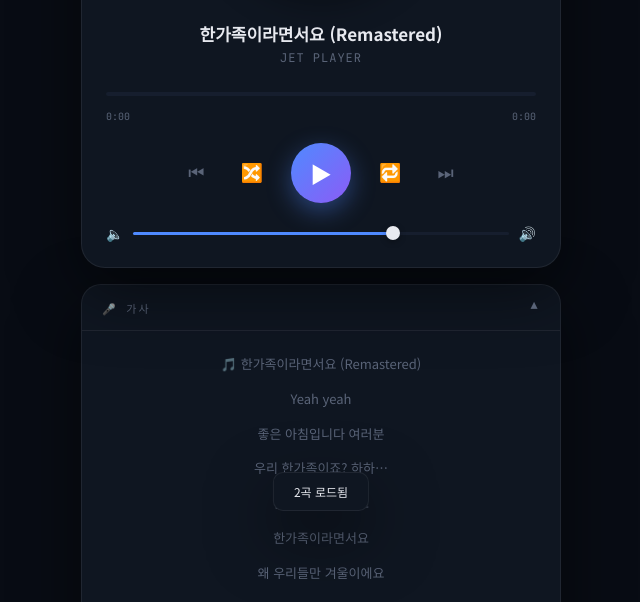
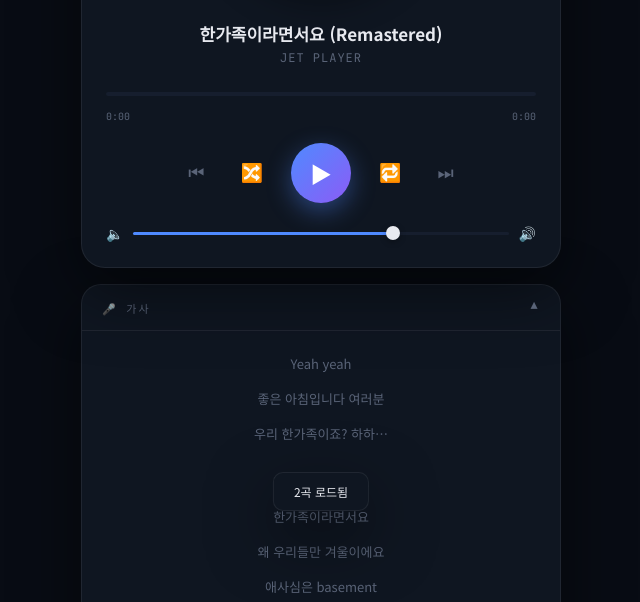
Before and after one commit to jetseo/jet-player, a plain HTML site: page index.html in a window 1280 px wide. Shown: the part 345-947 px from the top of the page, without its empty margins (319-959 px from the left). Drawn offline with Linux system fonts and the light colour scheme.

Commit message:
근본수정: lyricsDB가 toggleRepeat 안에 끼어들던 버그 완전 해결

```diff
--- a/index.html
+++ b/index.html
@@ -642,77 +642,186 @@ input[type=range].vol::-webkit-slider-thumb {
 
 <audio id="audio"></audio>
 
-<script>
-
-const lyricsDB = {
+<script>const lyricsDB = {
   "한가족이라면서요 (Remastered)": [
-    { t: 0,   line: "🎵 한가족이라면서요 (Remastered)" },
-    { t: 3,   line: "Yeah yeah" },
-    { t: 5,   line: "좋은 아침입니다 여러분" },
-    { t: 9,   line: "우리 한가족이죠? 하하…" },
-    { t: 15,  line: "한가족이라면서요" },
-    { t: 19,  line: "한가족이라면서요" },
-    { t: 23,  line: "왜 우리들만 겨울이에요" },
-    { t: 28,  line: "애사심은 basement" },
-    { t: 32,  line: "down down down" },
-    { t: 35,  line: "근데 아래층이 또 있네" },
-    { t: 42,  line: "엘리베이터 거울 속" },
-    { t: 45,  line: "내 표정은 매일 월요일 같네" },
-    { t: 49,  line: "에이 타워 복도엔 웃음소리 가득" },
-    { t: 53,  line: "근데 우리 쪽 공긴 아직 차갑네" },
-    { t: 57,  line: "같은 로고 달고 출근" },
-    { t: 60,  line: "같은 카드 찍고 야근" },
-    { t: 63,  line: "같은 건물 불빛 아래" },
-    { t: 66,  line: "왜 체감 온도는 다를까 매번" },
-    { t: 71,  line: '"다 함께 갑시다" 말은 참 따뜻해' },
-    { t: 76,  line: "근데 봄바람은 늘 저쪽 자리에서만 부네" },
-    { t: 82,  line: "누군 꽃다발 사진 올리고" },
-    { t: 86,  line: "나는 조용히 편의점 가지" },
-    { t: 90,  line: "우린 그냥 모니터 밝기만" },
-    { t: 93,  line: "괜히 한 칸 더 올리지" },
-    { t: 98,  line: "웃으면서 듣긴 했는데" },
-    { t: 102, line: "살짝 목이 메이더라… 하하" },
-    { t: 108, line: "한가족이라면서요" },
-    { t: 112, line: "왜 우리만 겨울이에요" },
-    { t: 117, line: "하하 괜찮아요 원래 기대하면 피곤해요" },
-    { t: 123, line: "애사심은 basement down down down" },
-    { t: 130, line: "근데 아래층이 또 있네 what?" },
-    { t: 138, line: "회의실 공기는 오늘도 무거워" },
-    { t: 142, line: "근데 대답은 늘 가벼워" },
-    { t: 146, line: '"적자입니다" 이 말도 이제 bgm 수준' },
-    { t: 151, line: "우리 대장님은 오늘도 silence" },
-    { t: 155, line: "예전엔 사람 얘길 참 자주 했었지" },
-    { t: 160, line: "근데 요즘 우린 서로 얼굴 볼 시간도 없네" },
-    { t: 166, line: "이름 대신 숫자들만 남아서 더 조용해졌네" },
-    { t: 172, line: "근데 웃긴 건 나는 남아있단 거" },
-    { t: 176, line: "쉽게 못 떠난단 거" },
-    { t: 179, line: "아마 여기엔 아직도 진심 같은 게 남았나 봐" },
-    { t: 186, line: "Late night 편의점 앞 캔맥주 하나 손에 들고" },
-    { t: 192, line: '"야 그래도 우린 멋진 일 하잖아."' },
-    { t: 196, line: "그 말에 다들 조용히 웃네" },
-    { t: 202, line: "올해도 버텨 또 버텨 웃어 또 웃어" },
-    { t: 206, line: "회의실 공기 눈치 경쟁 표정 management" },
-    { t: 210, line: "성과보다 중요한 messaging" },
-    { t: 214, line: '"조금만 더" "다 같이 가" 그 말만 반복되는 drama' },
-    { t: 220, line: "누군 celebrate 누군 stay late" },
-    { t: 224, line: "야근 후 편의점 microwave" },
-    { t: 228, line: "이직 상상만 수백 번째인데 이상하게 아직 여기 alive" },
-    { t: 235, line: "애사심은 땅에 떨어져" },
-    { t: 239, line: "근데 지하실이 있을 줄 몰랐지" },
-    { t: 244, line: "우린 아직도 카드 찍고 웃는데" },
-    { t: 248, line: "마음은 벌써 이직 몇 번 했지" },
-    { t: 253, line: "Still here still working still smiling somehow" },
-    { t: 260, line: "한가족이라면서요" },
-    { t: 264, line: "왜 우리만 겨울이에요" },
-    { t: 269, line: "언젠가는 우리도 봄이 오겠죠" },
-    { t: 275, line: "애사심은 basement 근데 우린 아직 살아있네" },
-    { t: 282, line: "La la la 오늘도 버텨낸 우리" },
-    { t: 287, line: "La la la 생각보다 꽤 멋있더라" },
-    { t: 294, line: "같은 로고 아래 같은 꿈을 믿던 시절이 있었지만" },
-    { t: 300, line: "지금은 다른 계절을 살고 있지만" },
-    { t: 305, line: "그래도 뭐 우린 아직 안 끝났잖아 🎵" },
+    { t: 0, line: "Yeah yeah" },
+    { t: 0, line: "좋은 아침입니다 여러분" },
+    { t: 0, line: "우리 한가족이죠? 하하…" },
+    { t: 0, line: "" },
+    { t: 0, line: "한가족이라면서요" },
+    { t: 0, line: "한가족이라면서요" },
+    { t: 0, line: "왜 우리들만 겨울이에요" },
+    { t: 0, line: "애사심은 basement" },
+    { t: 0, line: "down down down" },
+    { t: 0, line: "근데 아래층이 또 있네" },
+    { t: 0, line: "" },
+    { t: 0, line: "엘리베이터 거울 속" },
+    { t: 0, line: "내 표정은 매일 월요일 같네" },
+    { t: 0, line: "에이 타워 복도엔 웃음소리 가득" },
+    { t: 0, line: "근데 우리 쪽 공긴 아직 차갑네" },
+    { t: 0, line: "" },
+    { t: 0, line: "같은 로고 달고 출근" },
+    { t: 0, line: "같은 카드 찍고 야근" },
+    { t: 0, line: "같은 건물 불빛 아래" },
+    { t: 0, line: "왜 체감 온도는 다를까 매번" },
+    { t: 0, line: "" },
+    { t: 0, line: '"다 함께 갑시다" 말은 참 따뜻해' },
+    { t: 0, line: "근데 봄바람은 늘 저쪽 자리에서만 부네" },
+    { t: 0, line: "" },
+    { t: 0, line: "누군 꽃다발 사진 올리고" },
+    { t: 0, line: "나는 조용히 편의점 가지" },
+    { t: 0, line: "우린 그냥 모니터 밝기만" },
+    { t: 0, line: "괜히 한 칸 더 올리지" },
+    { t: 0, line: "" },
+    { t: 0, line: "웃으면서 듣긴 했는데" },
+    { t: 0, line: "살짝 목이 메이더라… 하하" },
+    { t: 0, line: "" },
+    { t: 0, line: "한가족이라면서요" },
+    { t: 0, line: "왜 우리만 겨울이에요" },
+    { t: 0, line: "하하 괜찮아요 원래 기대하면 피곤해요" },
+    { t: 0, line: "애사심은 basement down down down" },
+    { t: 0, line: "근데 아래층이 또 있네 what?" },
+    { t: 0, line: "" },
+    { t: 0, line: "회의실 공기는 오늘도 무거워" },
+    { t: 0, line: "근데 대답은 늘 가벼워" },
+    { t: 0, line: '"적자입니다" 이 말도 이제 bgm 수준' },
+    { t: 0, line: "" },
+    { t: 0, line: "우리 대장님은 오늘도 silence" },
+    { t: 0, line: "예전엔 사람 얘길 참 자주 했었지" },
+    { t: 0, line: "" },
+    { t: 0, line: "근데 요즘 우린 서로 얼굴 볼 시간도 없네" },
+    { t: 0, line: "이름 대신 숫자들만 남아서 더 조용해졌네" },
+    { t: 0, line: "" },
+    { t: 0, line: "근데 웃긴 건 나는 남아있단 거" },
+    { t: 0, line: "쉽게 못 떠난단 거" },
+    { t: 0, line: "아마 여기엔 아직도 진심 같은 게 남았나 봐" },
+    { t: 0, line: "" },
+    { t: 0, line: "Late night 편의점 앞 캔맥주 하나 손에 들고" },
+    { t: 0, line: '"야 그래도 우린 멋진 일 하잖아."' },
+    { t: 0, line: "그 말에 다들 조용히 웃네" },
+    { t: 0, line: "" },
+    { t: 0, line: "올해도 버텨 또 버텨 웃어 또 웃어" },
+    { t: 0, line: "회의실 공기 눈치 경쟁 표정 management" },
+    { t: 0, line: '"조금만 더" "다 같이 가" 그 말만 반복되는 drama' },
+    { t: 0, line: "누군 celebrate 누군 stay late" },
+    { t: 0, line: "야근 후 편의점 microwave" },
+    { t: 0, line: "이직 상상만 수백 번째인데 이상하게 아직 여기 alive" },
+    { t: 0, line: "" },
+    { t: 0, line: "애사심은 땅에 떨어져" },
+    { t: 0, line: "근데 지하실이 있을 줄 몰랐지" },
+    { t: 0, line: "우린 아직도 카드 찍고 웃는데" },
+    { t: 0, line: "마음은 벌써 이직 몇 번 했지" },
+    { t: 0, line: "Still here still working still smiling somehow" },
+    { t: 0, line: "" },
+    { t: 0, line: "한가족이라면서요" },
+    { t: 0, line: "왜 우리만 겨울이에요" },
+    { t: 0, line: "언젠가는 우리도 봄이 오겠죠" },
+    { t: 0, line: "애사심은 basement 근데 우린 아직 살아있네" },
+    { t: 0, line: "" },
+    { t: 0, line: "La la la 오늘도 버텨낸 우리" },
+    { t: 0, line: "La la la 생각보다 꽤 멋있더라" },
+    { t: 0, line: "" },
+    { t: 0, line: "같은 로고 아래 같은 꿈을 믿던 시절이 있었지만" },
+    { t: 0, line: "지금은 다른 계절을 살고 있지만" },
+    { t: 0, line: "그래도 뭐 우린 아직 안 끝났잖아 🎵" },
+  ],
+  "한가족인데 방은 따로 쓰나 봐 (Remastered)": [
+    { t: 0, line: "Yeah yeah" },
+    { t: 0, line: "오늘도 출근 완료" },
+    { t: 0, line: "사원증은 참 성실하게 찍히네" },
+    { t: 0, line: "" },
+    { t: 0, line: "하하" },
+    { t: 0, line: "좋은 아침입니다 여러분~" },
+    { t: 0, line: "" },
+    { t: 0, line: "엘리베이터 안 공기" },
+    { t: 0, line: "오늘따라 더 달콤해" },
+    { t: 0, line: "누군 이미 봄이래" },
+    { t: 0, line: "우린 아직 패딩 못 벗었는데" },
+    { t: 0, line: "" },
+    { t: 0, line: "같은 건물 같은 층" },
+    { t: 0, line: "같은 야근 같은 눈 밑" },
+    { t: 0, line: "근데 어째 들려오는 소식은" },
+    { t: 0, line: "늘 저 멀리 딴 세상 얘기" },
+    { t: 0, line: "" },
+    { t: 0, line: '"다 가족 같은 회사죠"' },
+    { t: 0, line: "그 말 참 좋아 보이네" },
+    { t: 0, line: "근데 가족이면 보통" },
+    { t: 0, line: "한쪽만 용돈 주진 않지 않나" },
+    { t: 0, line: "" },
+    { t: 0, line: "하긴 뭐" },
+    { t: 0, line: "난 분위기 망치기 싫어" },
+    { t: 0, line: "웃으면서 커피 들고" },
+    { t: 0, line: '"축하드립니다~" 잘도 말해' },
+    { t: 0, line: "" },
+    { t: 0, line: "복도 끝 웃음소리" },
+    { t: 0, line: "오늘도 아주 화사해" },
+    { t: 0, line: "우리 팀 단톡방은" },
+    { t: 0, line: "읽씹만 가득한데" },
+    { t: 0, line: "" },
+    { t: 0, line: "꽃은 원래 위에서 먼저 피지" },
+    { t: 0, line: "우린 아직 그림자 쪽 벚꽃이지" },
+    { t: 0, line: "" },
+    { t: 0, line: "괜찮아 뭐" },
+    { t: 0, line: "익숙하잖아 이런 분위기" },
+    { t: 0, line: "" },
+    { t: 0, line: "하하 웃고 넘기자" },
+    { t: 0, line: "어차피 내일도 출근이니까" },
+    { t: 0, line: "" },
+    { t: 0, line: "La la la" },
+    { t: 0, line: "좋은 회사 다니네 진짜" },
+    { t: 0, line: "La la la" },
+    { t: 0, line: "사원증만 보면 그렇지 뭐" },
+    { t: 0, line: "" },
+    { t: 0, line: '"조금만 더 힘내봅시다"' },
+    { t: 0, line: "그 말도 시즌제인가 봐" },
+    { t: 0, line: "매년 듣는데 왜" },
+    { t: 0, line: "체력은 업데이트가 안 되지" },
+    { t: 0, line: "" },
+    { t: 0, line: "누군 올해도 사진 찍고" },
+    { t: 0, line: "누군 올해도 표정 관리" },
+    { t: 0, line: "근데 더 웃긴 건" },
+    { t: 0, line: "다들 모른 척은 프로급" },
+    { t: 0, line: "" },
+    { t: 0, line: "Late night 편의점" },
+    { t: 0, line: "캔맥주 하나 들고" },
+    { t: 0, line: '"우리 진짜 열심히 살긴 했다"' },
+    { t: 0, line: "그 말엔 다들 조용해져" },
+    { t: 0, line: "" },
+    { t: 0, line: "근데 있잖아" },
+    { t: 0, line: "웃긴 건 아직 안 나갔단 거야" },
+    { t: 0, line: "이 정도면 정 때문인지" },
+    { t: 0, line: "아니면 미련 때문인지" },
+    { t: 0, line: "" },
+    { t: 0, line: "그래도 우린 살아남았네" },
+    { t: 0, line: "조용하게 버티면서" },
+    { t: 0, line: "" },
+    { t: 0, line: "아무도 몰라줘도" },
+    { t: 0, line: "우리끼린 다 알잖아" },
+    { t: 0, line: "" },
+    { t: 0, line: "누가 뭐래도" },
+    { t: 0, line: "쉽지 않았다는 거" },
+    { t: 0, line: "" },
+    { t: 0, line: "꽃은 원래 위에서 먼저 피지" },
+    { t: 0, line: "근데 결국 봄은 다 돌더라" },
+    { t: 0, line: "" },
+    { t: 0, line: "오늘은 좀 서러워도" },
+    { t: 0, line: "언젠간 우리 차례 오겠지" },
+    { t: 0, line: "" },
+    { t: 0, line: "La la la" },
+    { t: 0, line: "웃으면서 버텨보자고" },
+    { t: 0, line: "La la la" },
+    { t: 0, line: "생각보다 우리 꽤 괜찮더라" },
+    { t: 0, line: "" },
+    { t: 0, line: "Yeah yeah" },
+    { t: 0, line: "내일도 출근 완료 예정" },
+    { t: 0, line: "" },
+    { t: 0, line: "그래도 뭐" },
+    { t: 0, line: "우린 아직 안 꺾였잖아" },
   ]
 };
+
+
+
 
 const audio = document.getElementById('audio');
 let playlist = [];
@@ -873,101 +982,7 @@ function toggleShuffle() {
 function toggleRepeat() {
   repeatMode = (repeatMode + 1) % repeatModes.length;
   const btn = document.getElementById('repeat-btn');
-  const labels = {false:'반복 OFF', one:'한곡 반복', all:'전체 반복',
-  "한가족인데 방은 따로 쓰나 봐 (Remastered)": [
-    { t: 0, line: "Yeah yeah" },
-    { t: 0, line: "오늘도 출근 완료" },
-    { t: 0, line: "사원증은 참 성실하게 찍히네" },
-    { t: 0, line: "" },
-    { t: 0, line: "하하" },
-    { t: 0, line: "좋은 아침입니다 여러분~" },
-    { t: 0, line: "" },
-    { t: 0, line: "엘리베이터 안 공기" },
-    { t: 0, line: "오늘따라 더 달콤해" },
-    { t: 0, line: "누군 이미 봄이래" },
-    { t: 0, line: "우린 아직 패딩 못 벗었는데" },
-    { t: 0, line: "" },
-    { t: 0, line: "같은 건물 같은 층" },
-    { t: 0, line: "같은 야근 같은 눈 밑" },
-    { t: 0, line: "근데 어째 들려오는 소식은" },
-    { t: 0, line: "늘 저 멀리 딴 세상 얘기" },
-    { t: 0, line: "" },
-    { t: 0, line: '"다 가족 같은 회사죠"' },
-    { t: 0, line: "그 말 참 좋아 보이네" },
-    { t: 0, line: "근데 가족이면 보통" },
-    { t: 0, line: "한쪽만 용돈 주진 않지 않나" },
-    { t: 0, line: "" },
-    { t: 0, line: "하긴 뭐" },
-    { t: 0, line: "난 분위기 망치기 싫어" },
-    { t: 0, line: "웃으면서 커피 들고" },
-    { t: 0, line: '"축하드립니다~" 잘도 말해' },
-    { t: 0, line: "" },
-    { t: 0, line: "복도 끝 웃음소리" },
-    { t: 0, line: "오늘도 아주 화사해" },
-    { t: 0, line: "우리 팀 단톡방은" },
-    { t: 0, line: "읽씹만 가득한데" },
-    { t: 0, line: "" },
-    { t: 0, line: "꽃은 원래 위에서 먼저 피지" },
-    { t: 0, line: "우린 아직 그림자 쪽 벚꽃이지" },
-    { t: 0, line: "" },
-    { t: 0, line: "괜찮아 뭐" },
-    { t: 0, line: "익숙하잖아 이런 분위기" },
-    { t: 0, line: "" },
-    { t: 0, line: "하하 웃고 넘기자" },
-    { t: 0, line: "어차피 내일도 출근이니까" },
-    { t: 0, line: "" },
-    { t: 0, line: "La la la" },
-    { t: 0, line: "좋은 회사 다니네 진짜" },
-    { t: 0, line: "La la la" },
-    { t: 0, line: "사원증만 보면 그렇지 뭐" },
-    { t: 0, line: "" },
-    { t: 0, line: '"조금만 더 힘내봅시다"' },
-    { t: 0, line: "그 말도 시즌제인가 봐" },
-    { t: 0, line: "매년 듣는데 왜" },
-    { t: 0, line: "체력은 업데이트가 안 되지" },
-    { t: 0, line: "" },
-    { t: 0, line: "누군 올해도 사진 찍고" },
-    { t: 0, line: "누군 올해도 표정 관리" },
-    { t: 0, line: "근데 더 웃긴 건" },
-    { t: 0, line: "다들 모른 척은 프로급" },
-    { t: 0, line: "" },
-    { t: 0, line: "Late night 편의점" },
-    { t: 0, line: "캔맥주 하나 들고" },
-    { t: 0, line: '"우리 진짜 열심히 살긴 했다"' },
-    { t: 0, line: "그 말엔 다들 조용해져" },
-    { t: 0, line: "" },
-    { t: 0, line: "근데 있잖아" },
-    { t: 0, line: "웃긴 건 아직 안 나갔단 거야" },
-    { t: 0, line: "이 정도면 정 때문인지" },
-    { t: 0, line: "아니면 미련 때문인지" },
-    { t: 0, line: "" },
-    { t: 0, line: "그래도 우린 살아남았네" },
-    { t: 0, line: "조용하게 버티면서" },
-    { t: 0, line: "" },
-    { t: 0, line: "아무도 몰라줘도" },
-    { t: 0, line: "우리끼린 다 알잖아" },
-    { t: 0, line: "" },
-    { t: 0, line: "누가 뭐래도" },
-    { t: 0, line: "쉽지 않았다는 거" },
-    { t: 0, line: "" },
-    { t: 0, line: "꽃은 원래 위에서 먼저 피지" },
-    { t: 0, line: "근데 결국 봄은 다 돌더라" },
-    { t: 0, line: "" },
-    { t: 0, line: "오늘은 좀 서러워도" },
-    { t: 0, line: "언젠간 우리 차례 오겠지" },
-    { t: 0, line: "" },
-    { t: 0, line: "La la la" },
-    { t: 0, line: "웃으면서 버텨보자고" },
-    { t: 0, line: "La la la" },
-    { t: 0, line: "생각보다 우리 꽤 괜찮더라" },
-    { t: 0, line: "" },
-    { t: 0, line: "Yeah yeah" },
-    { t: 0, line: "내일도 출근 완료 예정" },
-    { t: 0, line: "" },
-    { t: 0, line: "그래도 뭐" },
-    { t: 0, line: "우린 아직 안 꺾였잖아" },
-  ]
-};
+  const labels = {false:'반복 OFF', one:'한곡 반복', all:'전체 반복'};
   const icons  = {false:'🔁', one:'🔂', all:'🔁'};
   const rm = repeatModes[repeatMode];
   btn.textContent = icons[rm];
```
